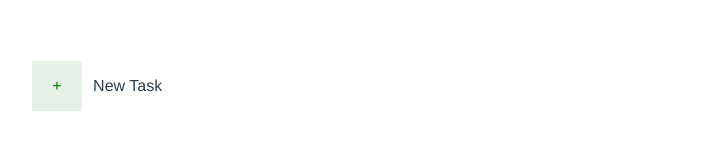
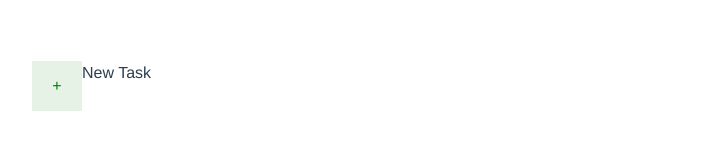
Before and after one commit to skouroufexis/vueapp, a Vue app: page / in a window 1280 px wide. Shown: the part 174-324 px from the top of the page, without its empty margins (53-759 px from the left). Built offline with nearby package versions, Linux system fonts and the light colour scheme.

Commit message:
correct identation

```diff
--- a/src/components/Tasks.vue
+++ b/src/components/Tasks.vue
@@ -1,27 +1,17 @@
 <template>
     <div id="Tasks">
-
       <div class='container'>
           <div class='container'>
               <div class='row'>
-
-                <button v-on:click='add'>+</button> <div id='div_button_label'>New Task</div>
-
+                  <button v-on:click='add'>+</button>
+                  <div class='div_button_label'>New Task</div>
               </div>
 
               <div class='row' v-for='task in taskCounter' :key="task">
-
                   <Task v-bind:taskCounter='taskCounter' />
-
               </div>
-
           </div>
-
       </div>
-
-
-
-
   </div>
 </template>
 
@@ -29,9 +19,7 @@
 
 import Task from './Task.vue';
 
-
 export default {
-
 
   name: 'Tasks',
 
@@ -49,15 +37,8 @@ export default {
       add:function(){
 
           this.taskCounter++;
-
-
       }
-
-
   }
-
-
-
 }
 </script>
 
```
Also changed, not shown: src/components/Task.vue (+0 -10 lines). Lines whose indentation alone changed are shown as unchanged.
